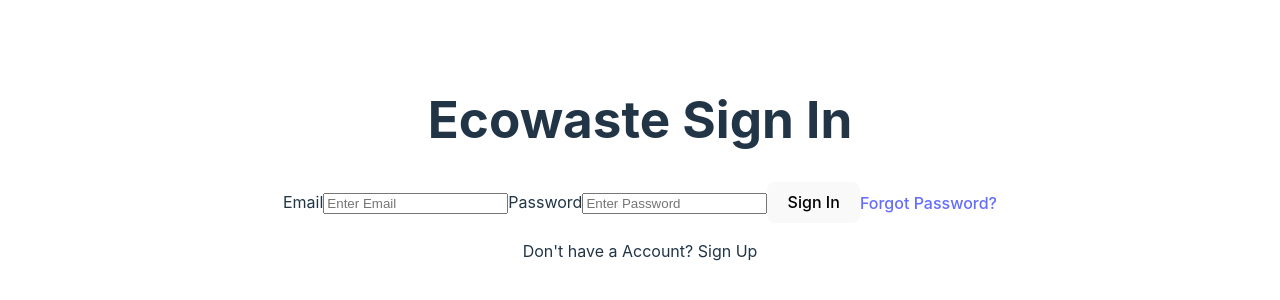
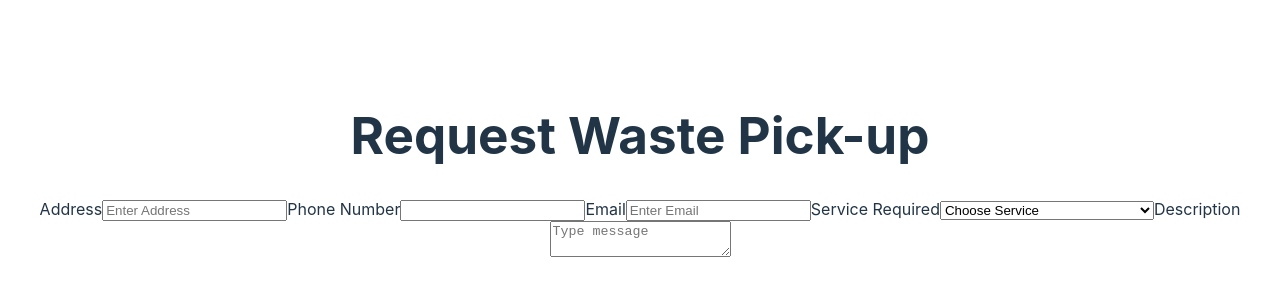
Before and after one commit to wealthralph/greenville, a React (Vite) app in the folder Greenville/: page / in a window 1280 px wide. Shown: the part 232-532 px from the top of the page. Built offline with nearby package versions, Linux system fonts and the light colour scheme.

Commit message:
RequestPickup FORM

```diff
--- a/Greenville/src/App.jsx
+++ b/Greenville/src/App.jsx
@@ -1,5 +1,6 @@
 import './App.css'
-import SignIn from './Components/SignIn'
+import RequestPickup from './Components/RequestPickup'
+
 
 
 
@@ -8,7 +9,7 @@ function App() {
 
   return (
     <>
-   <SignIn />
+   <RequestPickup />
     </>
   )
 }
--- /dev/null
+++ b/Greenville/src/Components/RequestPickup.jsx
@@ -0,0 +1,37 @@
+export default function RequestPickup(){
+    return(
+        <>
+        <h1>Request Waste Pick-up</h1>
+        <form>
+        <label className="label">
+          Address
+          <input type="text" name="address" placeholder="Enter Address" required />
+        </label>
+        <label className="label">
+          Phone Number
+          <input type="tel" name="Phone-number" placeholder="" required />
+        </label>
+        <label className="label">
+          Email
+          <input type="email" name="Email" placeholder="Enter Email" required />
+        </label>
+        <label className="label">Service Required
+                        <select name="Reference" id="Reference">
+                            <option value="choose level">Choose Service</option>
+                            <option name="service" value="Residential">Residential waste management</option>
+                            <option name="service" value="Industrial">Industrial waste management</option>
+                            <option name="service" value="Commercial">Commercial waste management</option>
+                        </select>
+                    </label>
+                    <label className="label">
+                        Description
+                        <textarea placeholder="Type message">
+
+        </textarea>
+                    </label>
+
+
+        </form>
+        </>
+    )
+}
--- a/Greenville/src/Components/SignIn.jsx
+++ b/Greenville/src/Components/SignIn.jsx
@@ -20,7 +20,7 @@ export default function SignIn() {
         <a>Forgot Password?</a>
       </form>
       <p>
-        Don't have a Account? <span>Sign Up</span>
+        New here? <span>Sign Up</span>
       </p>
     </>
   );
--- a/Greenville/src/Components/SignUp.jsx
+++ b/Greenville/src/Components/SignUp.jsx
@@ -1,7 +1,7 @@
 export default function SignUp() {
   return (
     <>
-    <h1>Ecowaste Sign Up</h1>
+    <h1>Ecowaste Sign Up </h1>
     <form>
       <div className="container" id="names">
         <label className="label">
```
